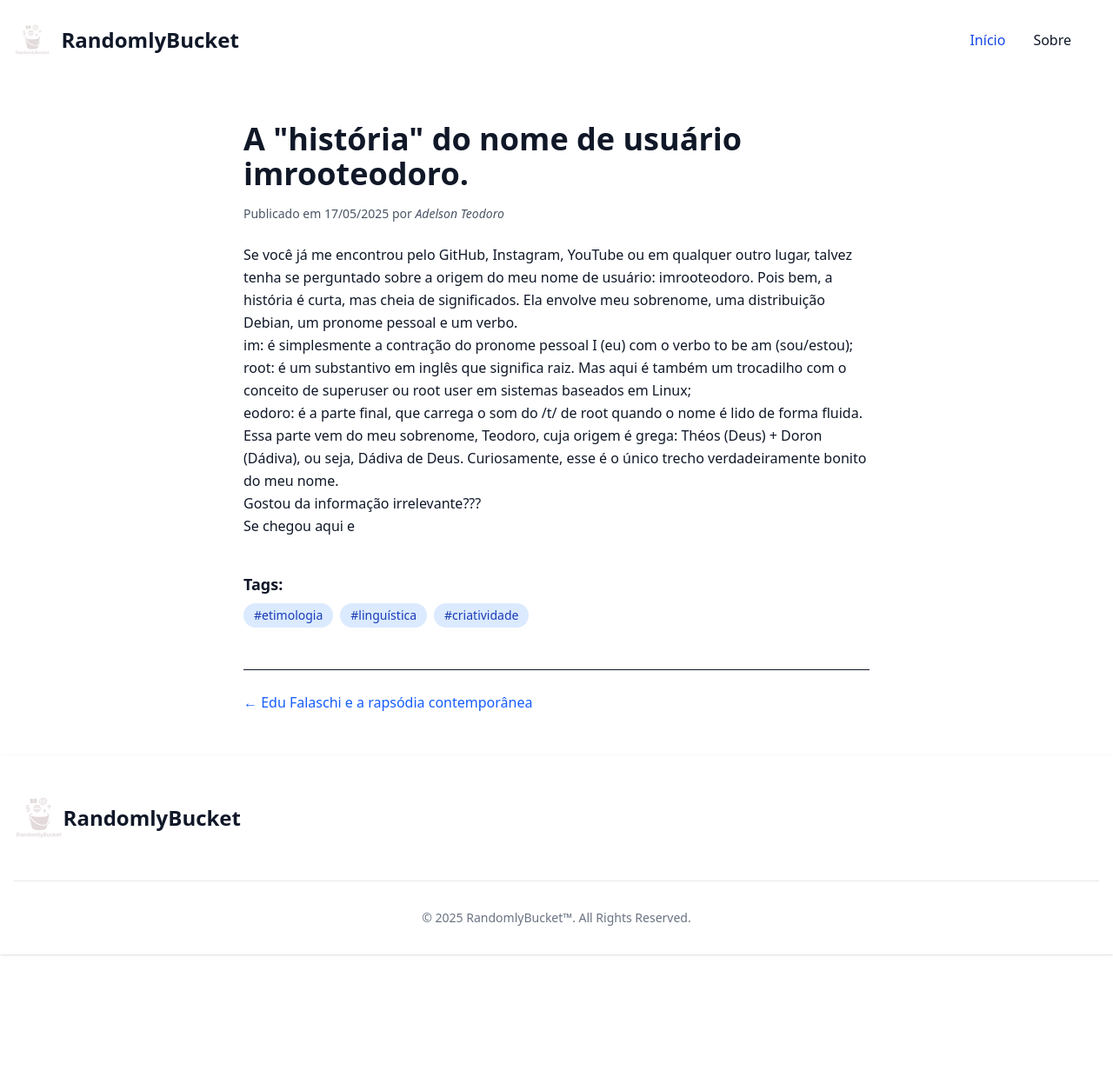
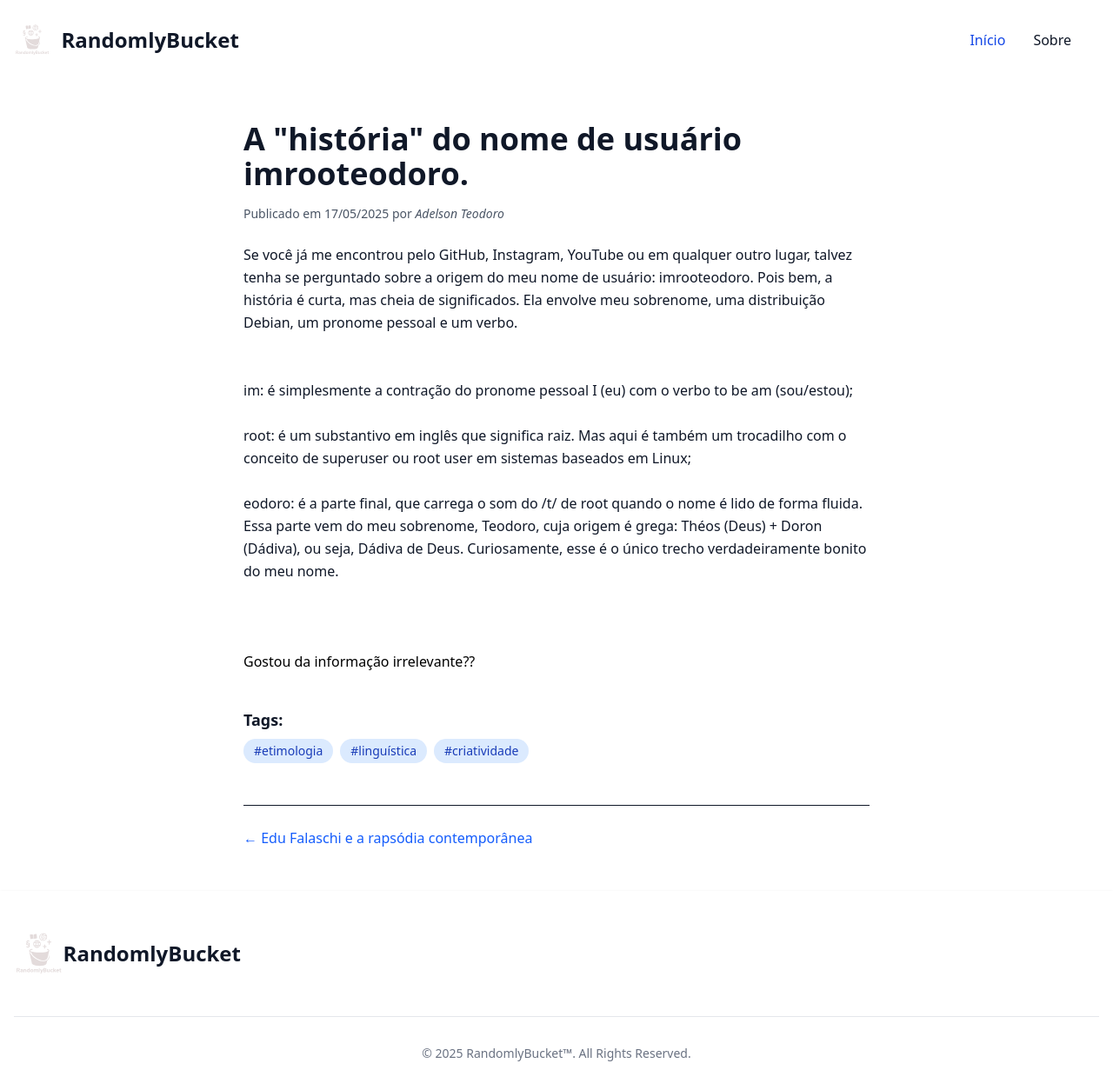
Before and after one commit to imrooteodoro/imrooteodoro.ai, a Jekyll site: the page built from _posts/2025-05-17-random-etimology.md, in a window 1280 px wide. Shown: the whole page at 87% size. Built offline with Jekyll 4.4.1, drawn with Linux system fonts in a browser that asks for light colours; nearby versions of some CDN libraries; before the commit the page ends 1098 px from its top, so only the background shows below that.

Commit message:
fix: fix article layout

```diff
--- a/_posts/2025-05-17-random-etimology.md
+++ b/_posts/2025-05-17-random-etimology.md
@@ -8,15 +8,19 @@ tags: [etimologia, linguística,criatividade]
 
 Se você já me encontrou pelo GitHub, Instagram, YouTube ou em qualquer outro lugar, talvez tenha se perguntado sobre a origem do meu nome de usuário: imrooteodoro. Pois bem, a história é curta, mas cheia de significados. Ela envolve meu sobrenome, uma distribuição Debian, um pronome pessoal e um verbo.
 
-- im: é simplesmente a contração do pronome pessoal I (eu) com o verbo to be am (sou/estou);
+<br>
+<br>
+<ol>
+<li>im: é simplesmente a contração do pronome pessoal I (eu) com o verbo to be am (sou/estou);</li>
+<br>
+<li>root: é um substantivo em inglês que significa raiz. Mas aqui é também um trocadilho com o conceito de superuser ou root user em sistemas baseados em Linux;</li>
+<br>
+<li>eodoro: é a parte final, que carrega o som do /t/ de root quando o nome é lido de forma fluida. Essa parte vem do meu sobrenome, Teodoro, cuja origem é grega: Théos (Deus) + Doron (Dádiva), ou seja, Dádiva de Deus. Curiosamente, esse é o único trecho verdadeiramente bonito do meu nome.</li>
+</ol>
+<br>
+<br>
+<br>
 
-- root: é um substantivo em inglês que significa raiz. Mas aqui é também um trocadilho com o conceito de superuser ou root user em sistemas baseados em Linux;
+<div style="background-color:white;color:black;">Gostou da informação irrelevante??<div>
 
-- eodoro: é a parte final, que carrega o som do /t/ de root quando o nome é lido de forma fluida. Essa parte vem do meu sobrenome, Teodoro, cuja origem é grega: Théos (Deus) + Doron (Dádiva), ou seja, Dádiva de Deus. Curiosamente, esse é o único trecho verdadeiramente bonito do meu nome.
-
-
-Gostou da informação irrelevante???
-
-
-Se chegou aqui e
 {% include mathjax.html %}
```
